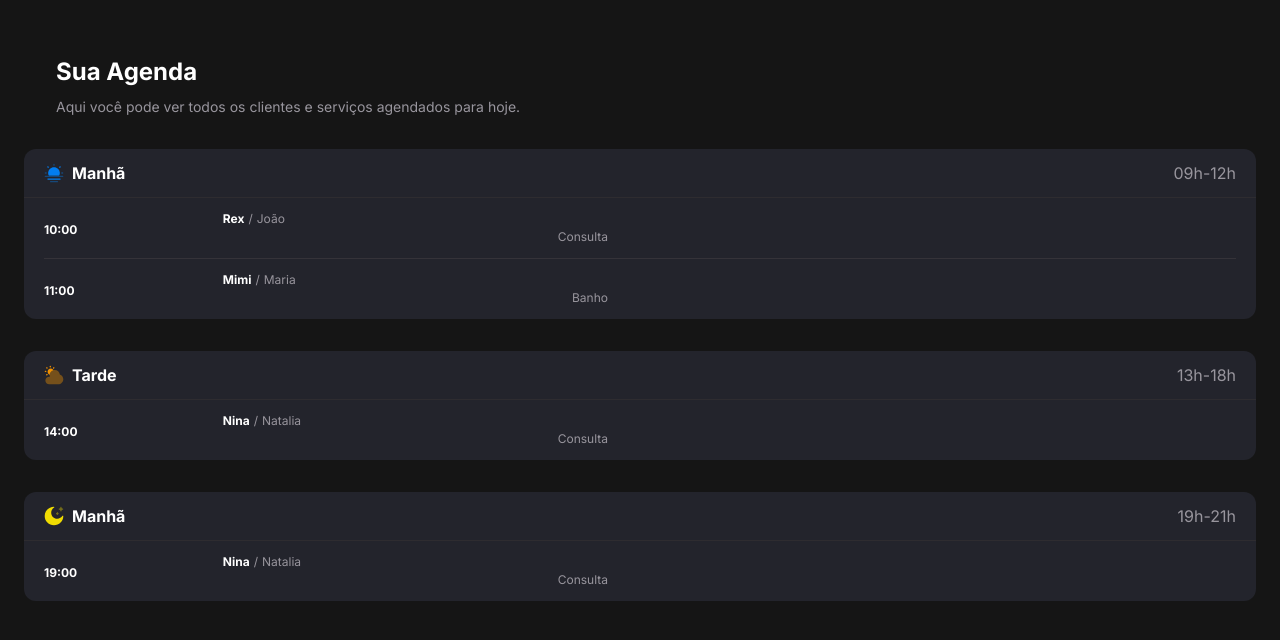
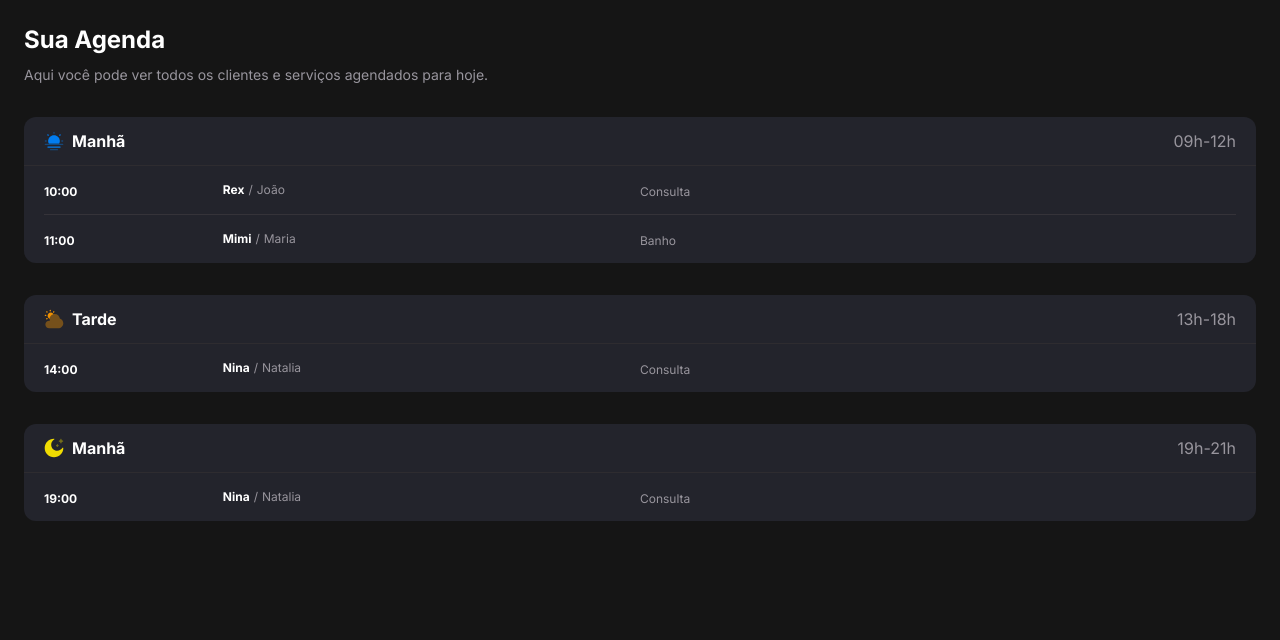
Before and after one commit to pedrobarrosgg1-a11y/pet-shop, a Next.js app: page / in a window 1280 px wide. Shown: the top 640 px of the page. Built offline with nearby package versions, Linux system fonts and the light colour scheme; no server answers; the database is empty.

Commit message:
style: clean appointment card

```diff
--- a/package.json
+++ b/package.json
@@ -10,9 +10,11 @@
   },
   "dependencies": {
     "@base-ui/react": "^1.6.0",
+    "@prisma/adapter-pg": "^7.8.0",
     "@prisma/client": "^7.8.0",
     "class-variance-authority": "^0.7.1",
     "clsx": "^2.1.1",
+    "dotenv": "^17.4.2",
     "lucide-react": "^1.21.0",
     "next": "16.2.9",
     "react": "19.2.4",
--- a/src/app/page.tsx
+++ b/src/app/page.tsx
@@ -1,12 +1,16 @@
 import { PeriodSection } from '@/components/period-section/period-section';
+import { prisma } from '@/lib/prisma';
 import { APPOINTMENT_DATA, groupAppointmentByPeriod } from '@/utils';
 
-export default function Home() {
+export default async function Home() {
+  const appoint = await prisma.appointment.findMany();
+  console.log(appoint);
+
   const periods = groupAppointmentByPeriod(APPOINTMENT_DATA);
 
   return (
     <div className="bg-background-primary p-6">
-      <div className="flex items-center justify-between md:m-8">
+      <div className="flex items-center justify-between mb-8">
         <div>
           <h1 className="text-title-size text-content-primary mb-2">
             Sua Agenda
--- a/src/components/appointment-card/appointment-card.tsx
+++ b/src/components/appointment-card/appointment-card.tsx
@@ -35,12 +35,12 @@ export const AppointmentCard = ({
             {appointment.tutorName}
           </span>
         </div>
+      </div>
 
-        <div className="text-left pr-4 md:mt-0 col-span-2 md:col-span-1 flex justify-end items-center gap-2">
-          <span className="text-paragraph-small-size text-content-secondary ">
-            {appointment.description}
-          </span>
-        </div>
+      <div className="text-left pr-4 hidden md:block mt-1 md:mt-0 col-span-2 md:col-span-1">
+        <span className="text-paragraph-small-size text-content-secondary ">
+          {appointment.description}
+        </span>
       </div>
     </div>
   );
--- a/src/components/period-section/period-section.tsx
+++ b/src/components/period-section/period-section.tsx
@@ -29,11 +29,6 @@ export const PeriodSection = ({ period }: PeriodSectionProps) => {
       {period.appointments.length > 0 ? (
         <div className="px-5">
           <div>
-            <div className="grid grid-cols-2 md:hidden text-label-small-size text-content-secondary mb-2">
-              <div className="text-left">Horário</div>
-              <div className="text-right">Paciente</div>
-            </div>
-
             {period.appointments.map((appointment, index) => (
               <AppointmentCard
                 key={index}
--- /dev/null
+++ b/src/lib/prisma.ts
@@ -0,0 +1,23 @@
+import 'dotenv/config';
+import { PrismaPg } from '@prisma/adapter-pg';
+import { PrismaClient } from '@/generated/prisma';
+
+const connectionString = process.env.DATABASE_URL;
+
+if (!connectionString) {
+  throw new Error('DATABASE_URL is not defined');
+}
+
+const globalForPrisma = globalThis as unknown as {
+  prisma?: PrismaClient;
+};
+
+export const prisma =
+  globalForPrisma.prisma ??
+  new PrismaClient({
+    adapter: new PrismaPg({ connectionString }),
+  });
+
+if (process.env.NODE_ENV !== 'production') {
+  globalForPrisma.prisma = prisma;
+}
```
Also changed, not shown: 1 other file (tests, documents, lock files or other folders).
